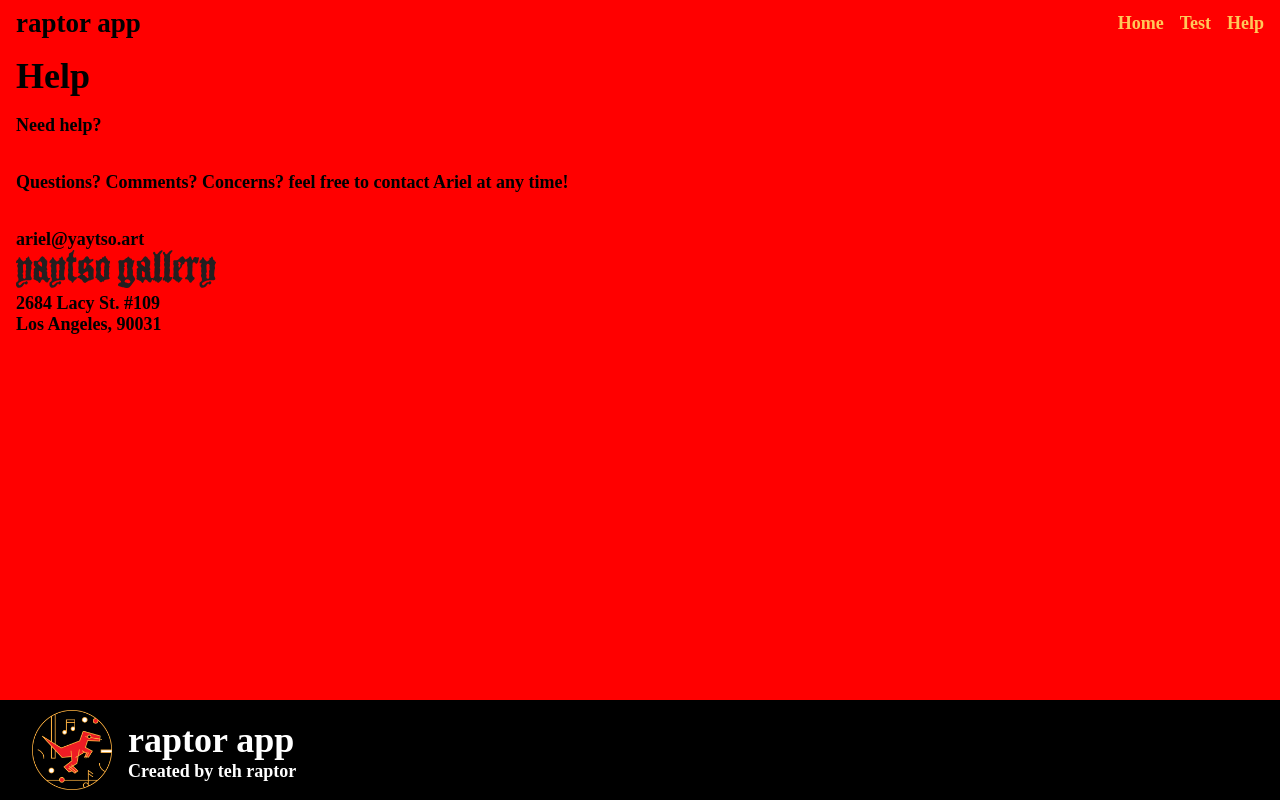
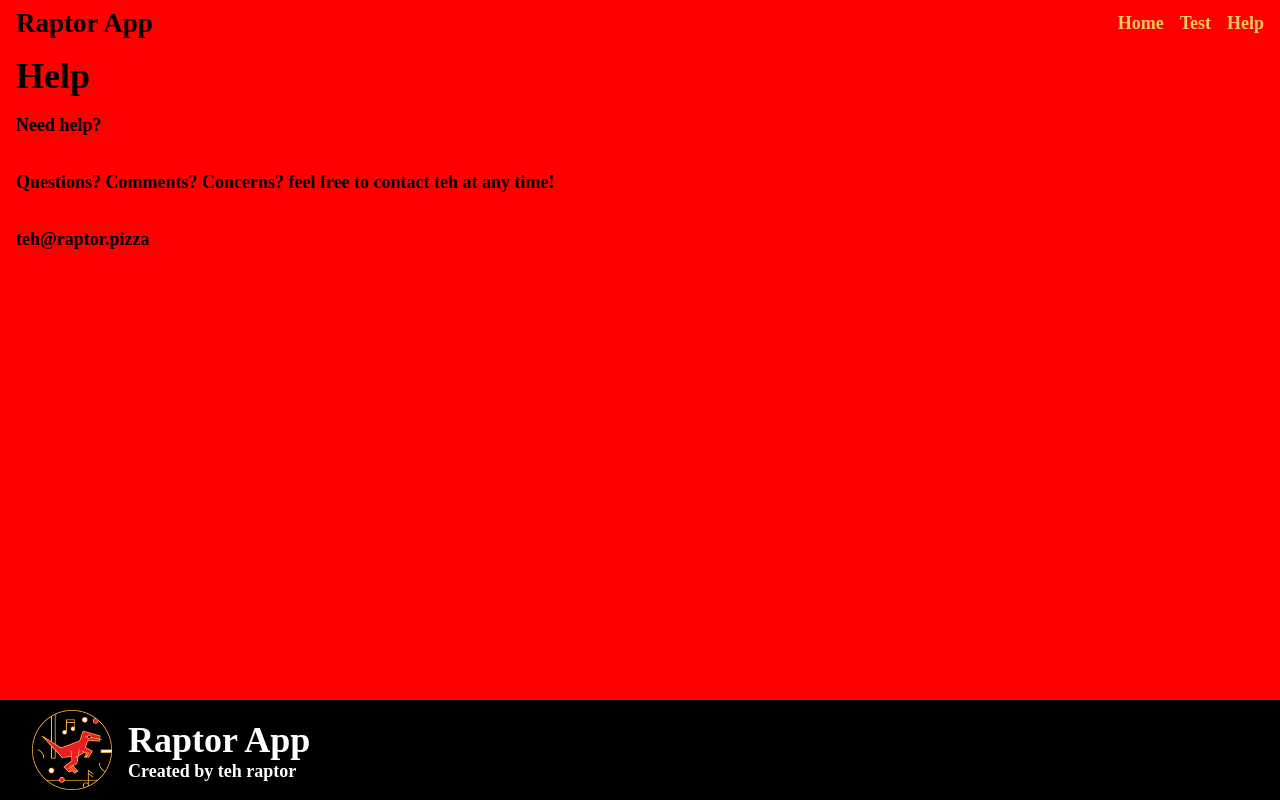
Before and after one commit to aklevecz/raptor-app-com, a SvelteKit app: page /help in a window 1280 px wide. Built offline with nearby package versions, Linux system fonts and the light colour scheme; a web font is replaced by a local one.

Commit message:
fixing instructions

```diff
--- a/src/routes/+layout.svelte
+++ b/src/routes/+layout.svelte
@@ -78,7 +78,7 @@
   <link rel="canonical" href="https://app.raptor.pizza/" />
 </svelte:head>
 <div class="header">
-  <h2>raptor app</h2>
+  <h2>Raptor App</h2>
   <div class="desk-nav-links"><NavLinks /></div>
 </div>
 <div class="container" style="--container-full-height: {containerHeight}px;">
@@ -88,7 +88,7 @@
 <footer>
   <img src="raptor-logo.png" alt="raptor" />
   <div>
-    <h1>raptor app</h1>
+    <h1>Raptor App</h1>
     <div>Created by teh raptor</div>
   </div>
 </footer>
--- a/src/routes/+page.svelte
+++ b/src/routes/+page.svelte
@@ -4,7 +4,7 @@
 <!-- <div style="margin-bottom:1rem;"></div> -->
 <div class="centered-block col-1half">
   <img class="smiler" src="raptor-logo.png" alt="smiler" />
-  <p class="lg" style="text-align:center;">Wanna keep up with Bao? Download the app and see what he's up to</p>
+  <p class="lg" style="text-align:center;">Want to discover eggs? Download the app and get out there 🥚</p>
   <button
     onclick={() => {
       let testflightLink = "https://testflight.apple.com/join/XYbB7YSU";
@@ -12,11 +12,11 @@
     }}>Help Test!</button
   >
 </div>
-<div style="flex:1 0 100%;text-align:center;height:100px;margin-top:4rem;">
+<!-- <div style="flex:1 0 100%;text-align:center;height:100px;margin-top:4rem;">
   <img style="max-width:300px;" src="yaytso-logo-svg.svg" alt="yaytso" /><br />
   2684 Lacy St. #109<br />
   Los Angeles, 90031
-</div>
+</div> -->
 
 <style>
   .col-1half {
--- a/src/routes/help/+page.svelte
+++ b/src/routes/help/+page.svelte
@@ -4,12 +4,12 @@
 <p>
  Need help?
 </p>
-<p>Questions? Comments? Concerns? feel free to contact Ariel at any time!</p>
+<p>Questions? Comments? Concerns? feel free to contact teh at any time!</p>
 <p>
-  ariel@yaytso.art<br />
-  <img src="yaytso-logo-svg.svg" alt="yaytso" style="width:200px;"/><br />
+  teh@raptor.pizza<br />
+  <!-- <img src="yaytso-logo-svg.svg" alt="yaytso" style="width:200px;"/><br />
   2684 Lacy St. #109<br />
-  Los Angeles, 90031
+  Los Angeles, 90031 -->
 </p>
 
 <style>
--- a/src/routes/testflight/+page.svelte
+++ b/src/routes/testflight/+page.svelte
@@ -50,7 +50,7 @@
   {#if hasMounted}
     <div class="container">
         <img src="/raptor-logo.png" alt="Raptor Logo" style="width:150px;"/>
-        <h2>To use the Raptor App, you will install the beta using Testflight</h2>
+        <h2>To use the Raptor App, you will install it in Testflight</h2>
         <button on:click={handleTestFlightClick}>
             Open Testflight & Install Raptor App
         </button>
@@ -58,9 +58,8 @@
         {#if showInstructions}
             <div class="instructions">
                 {#if !isIOS}
-                    <p>To join the beta test:</p>
+                    <p>You need to install Testflight:</p>
                     <ol>
-                        <li>Open this page on your iOS device</li>
                         <li>
                             <a href="https://apps.apple.com/us/app/testflight/id899247664"
                                target="_blank"
```
Also changed, not shown: testflight-qr.png.
